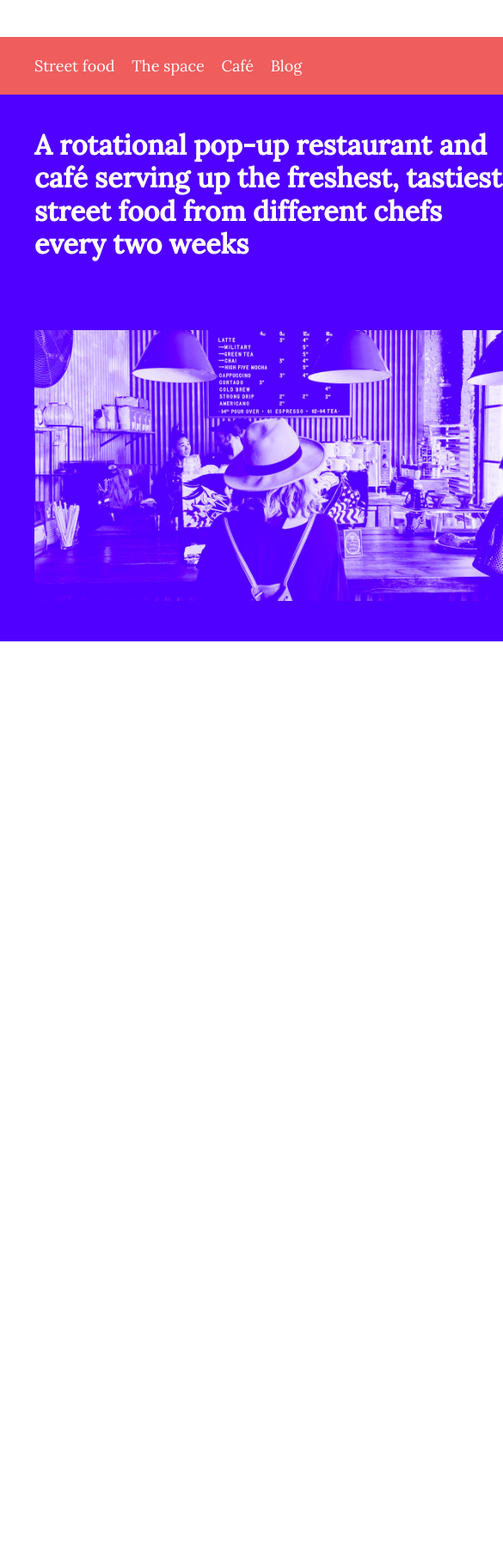
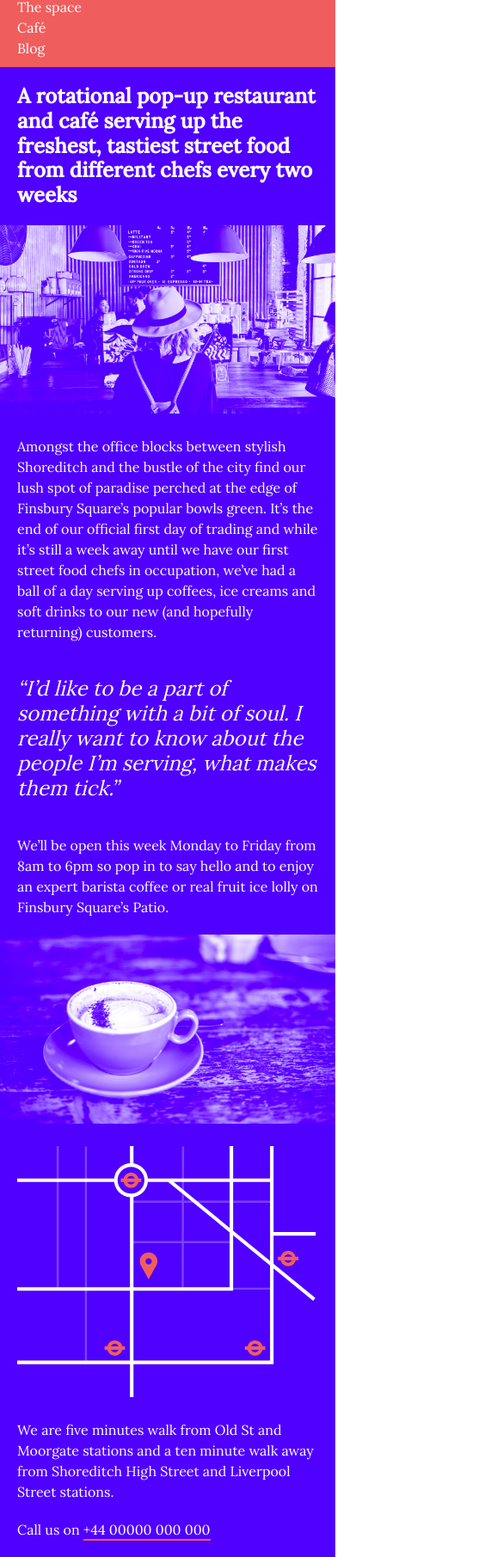
Before and after one commit to thisisazadi/patio, a plain HTML site: page index.html in a window 390 px wide. Shown: the part 141-1952 px from the top of the page at 86% size, 585 px wide, since content can reach past the window. Before the commit the page ends 887 px from the top, so only its background shows below. Drawn offline with Linux system fonts and the light colour scheme.

Commit message:
update project

```diff
--- a/index.html
+++ b/index.html
@@ -35,8 +35,48 @@
       </h2>
     </section>
 
+    <!-- this will single out our sections with images inside of them -->
+    <section class="image">
+      <img src="assets/store.jpg" />
+    </section>
+
     <section>
-      <img class="cover" src="assets/store.jpg" />
+      <p>
+        Amongst the office blocks between stylish Shoreditch and the bustle of
+        the city find our lush spot of paradise perched at the edge of Finsbury
+        Square’s popular bowls green. It’s the end of our official first day of
+        trading and while it’s still a week away until we have our first street
+        food chefs in occupation, we’ve had a ball of a day serving up coffees,
+        ice creams and soft drinks to our new (and hopefully returning)
+        customers.
+      </p>
+
+      <blockquote>
+        “I’d like to be a part of something with a bit of soul. I really want to
+        know about the people I’m serving, what makes them tick.”
+      </blockquote>
+
+      <p>
+        We’ll be open this week Monday to Friday from 8am to 6pm so pop in
+        to say hello and to enjoy an expert barista coffee or real
+        fruit ice lolly on Finsbury Square’s Patio.
+      </p>
+    </section>
+
+    <section class="image">
+      <img src="assets/coffee.jpg" />
+    </section>
+
+    <section class="contact">
+      <img class="map" src="assets/map.svg" alt="" />
+
+      <p>
+        We are five minutes walk from Old St and Moorgate stations and a ten
+        minute walk away from Shoreditch High Street and Liverpool Street
+        stations.
+      </p>
+
+      <p>Call us on <a href="tel:+4400000000000">+44 00000 000 000</a></p>
     </section>
   </body>
 </html>
--- a/style.css
+++ b/style.css
@@ -13,8 +13,8 @@ body {
 /* by default backgroud images will tile/repeat across the
 whole background of an element, which in this case is desireable */
     background-image: url(assets/background.svg);
-    /* this will fix the widh of our page at 640 px */
-    width: 640px;
+    /* this will make our page width fluid up until it reaches 640 px width, and then it will stop growing. this is an is way to make our websites responsive by default */
+    max-width: 640px;
 /* by using auto margins, our column of content is centred on the page */
     margin-left: auto;
     margin-right: auto;
@@ -23,9 +23,43 @@ whole background of an element, which in this case is desireable */
 
 }
 
-.cover {
+/* these styles will get applied to any elements in our html with a class of 'image' */
+.image {
+    padding: 0;
+}
+
+.image img {
     height: 100%;
     width: 100%;
+}
+
+.map {
+    /* this will stretch our image across the entire width of the section  */
+    width: 100%;
+}
+
+/* this will grab all the paragraphs inside of our contact section */
+.contact p {
+    margin-top: 20px;
+}
+
+.contact a {
+    color: #ffffff;
+    text-decoration: none;
+    /* border can be added to element and go around the outside of the padding (but inside of the box) */
+    border-bottom: solid 2px #f05d5d;
+    /* this will creat 1px of space between the content and the border */
+    padding-bottom: 1px;
+}
+
+blockquote {
+    font-size: 32px;
+    line-height: 1.2;
+    /* the font-style property allows us to make our text italic */
+    font-style: italic;
+/*  */
+    margin-top: 40px;
+    margin-bottom: 40px;
 }
 
 header {
@@ -52,8 +86,62 @@ section {
     padding: 40px;
 }
 
+/* thes style will get applied when we hover over each nav link  */
+nav a:hover {
+    color: #5000ff;
+    border-bottom: solid 2px #ffffff;
+}
+
 h2 {
     font-size: 32px;
 /* line-height gets added in equal mesure to the top *and* the bottom of text in css, which is different from graphics programs */
     line-height: 1.2;
 }
+
+/* when our screen width is below 740px, these will be applied, which is an extremely powerful feature of css. it allows us to conditionally apply styles at certain scree widths - this is called a *media query* */
+@media (max-width: 740px) {
+
+    /* these styles will be applied to *both* the section and header */
+    section, header {
+        padding: 20px;
+    }
+
+    nav {
+        padding: 10px 20px 10px 20px;
+    }
+
+    h2, blockquote {
+        font-size: 24px;
+    }
+
+    body {
+        padding-top: 0;
+        font-size: 16px;
+    }
+
+    nav a {
+        /* this will force our navigation links to take up all the available width and stack on top of each other (a bit like header, section and nav elements) */
+        display: block;
+    }
+/* this will remove the border on mobile/tablet/touch devices */
+
+    nav a:hover {
+        border: none;
+    }
+}
+
+@media (min-width: 1000px) {
+    body {
+        font-size: 22px;
+    }
+}
+
+@media (min-width: 2000px) {
+    body {
+        font-size: 26px;
+    }
+
+    section {
+        padding: 60px;
+    }
+}
```
